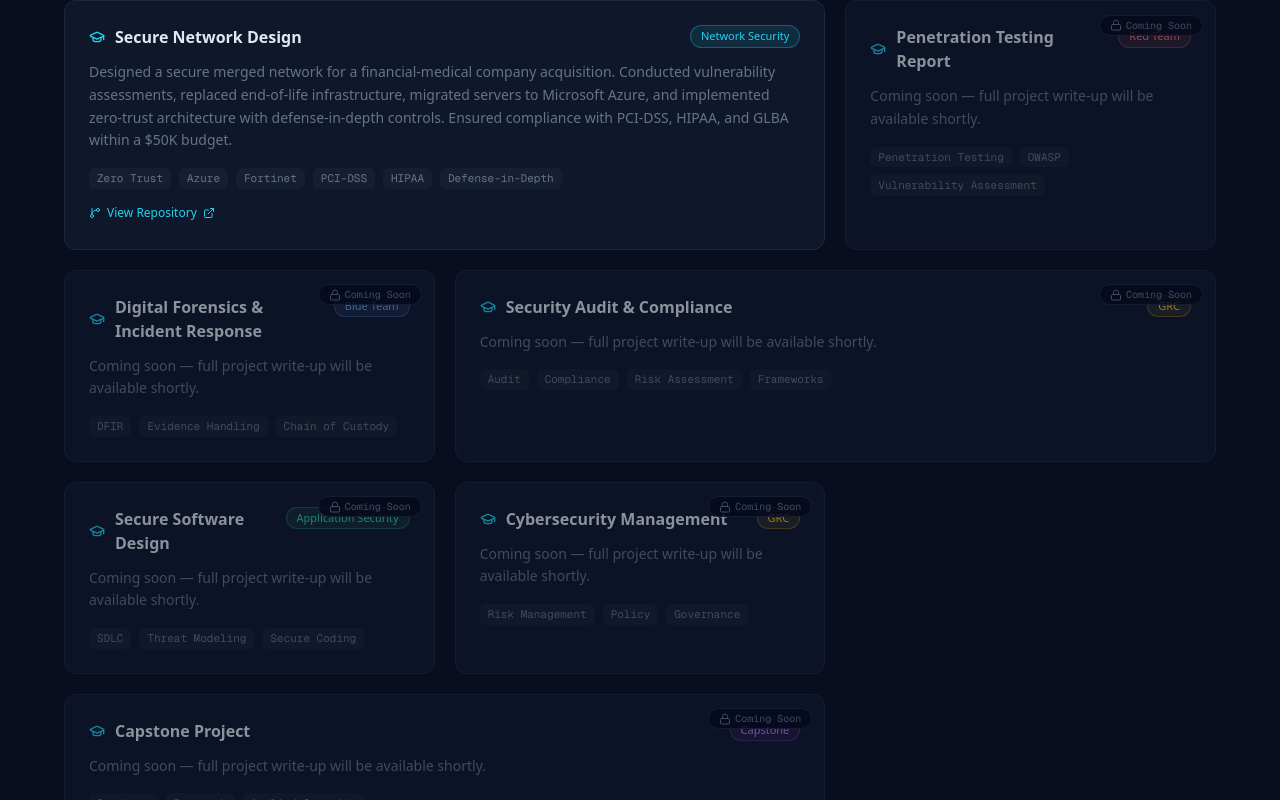
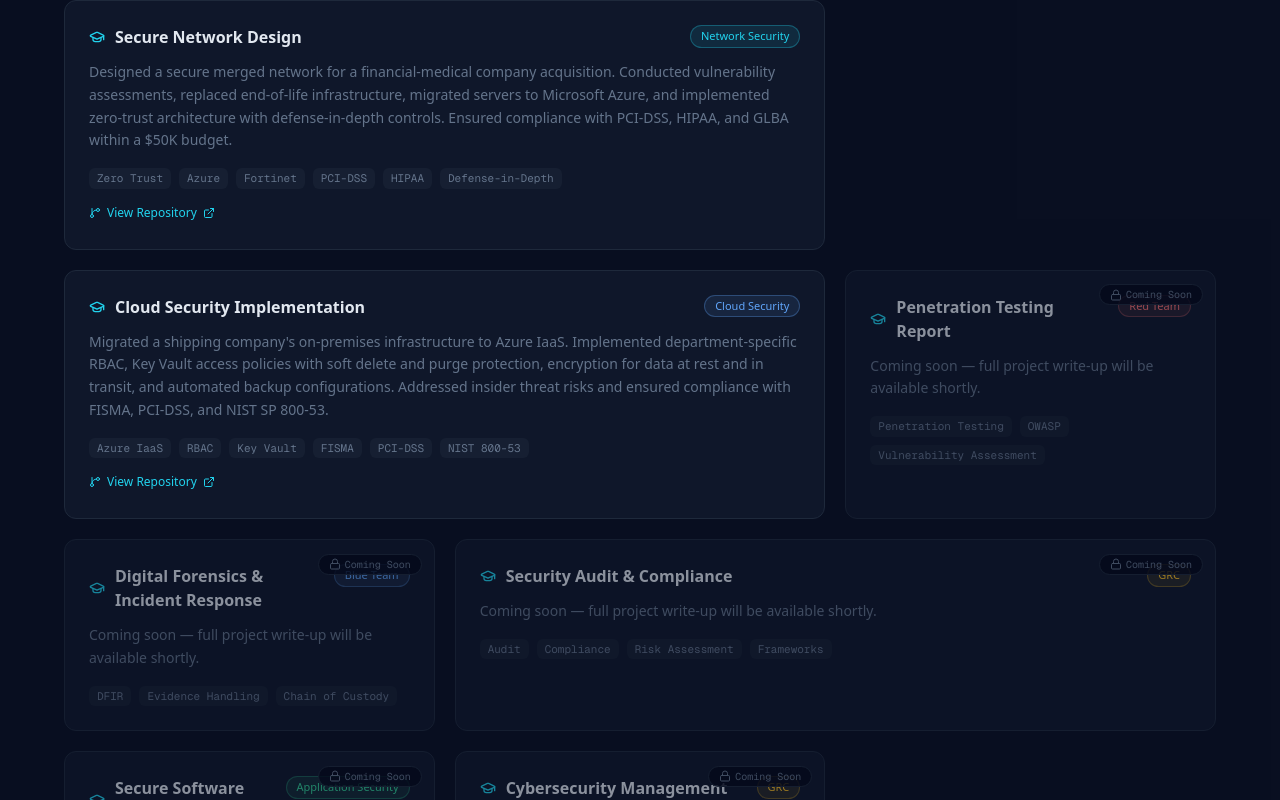
Before and after one commit to Ouraking/cyber-portfolio, a Next.js app: page / in a window 1280 px wide. Shown: the part 2068-2868 px from the top of the page. Built offline with nearby package versions, Linux system fonts and the light colour scheme.

Commit message:
feat: add Cloud Security Implementation project

```diff
--- a/src/components/sections/lab-writeups.tsx
+++ b/src/components/sections/lab-writeups.tsx
@@ -25,6 +25,15 @@ const PROJECTS: Project[] = [
       "Designed a secure merged network for a financial-medical company acquisition. Conducted vulnerability assessments, replaced end-of-life infrastructure, migrated servers to Microsoft Azure, and implemented zero-trust architecture with defense-in-depth controls. Ensured compliance with PCI-DSS, HIPAA, and GLBA within a $50K budget.",
     tags: ["Zero Trust", "Azure", "Fortinet", "PCI-DSS", "HIPAA", "Defense-in-Depth"],
     repoUrl: "https://github.com/Ouraking/secure-network-design",
+    wide: true,
+  },
+  {
+    title: "Cloud Security Implementation",
+    category: "Cloud Security",
+    methodology:
+      "Migrated a shipping company's on-premises infrastructure to Azure IaaS. Implemented department-specific RBAC, Key Vault access policies with soft delete and purge protection, encryption for data at rest and in transit, and automated backup configurations. Addressed insider threat risks and ensured compliance with FISMA, PCI-DSS, and NIST SP 800-53.",
+    tags: ["Azure IaaS", "RBAC", "Key Vault", "FISMA", "PCI-DSS", "NIST 800-53"],
+    repoUrl: "https://github.com/Ouraking/cloud-security-project",
     wide: true,
   },
   {
@@ -81,6 +90,7 @@ const PROJECTS: Project[] = [
 
 const CATEGORY_COLORS: Record<string, string> = {
   "Network Security": "bg-accent-cyan/10 text-accent-cyan border-accent-cyan/30",
+  "Cloud Security": "bg-accent-blue/10 text-accent-blue border-accent-blue/30",
   "Red Team": "bg-accent-red/10 text-accent-red border-accent-red/30",
   "Blue Team": "bg-accent-blue/10 text-accent-blue border-accent-blue/30",
   "Application Security": "bg-accent-emerald/10 text-accent-emerald border-accent-emerald/30",
```
